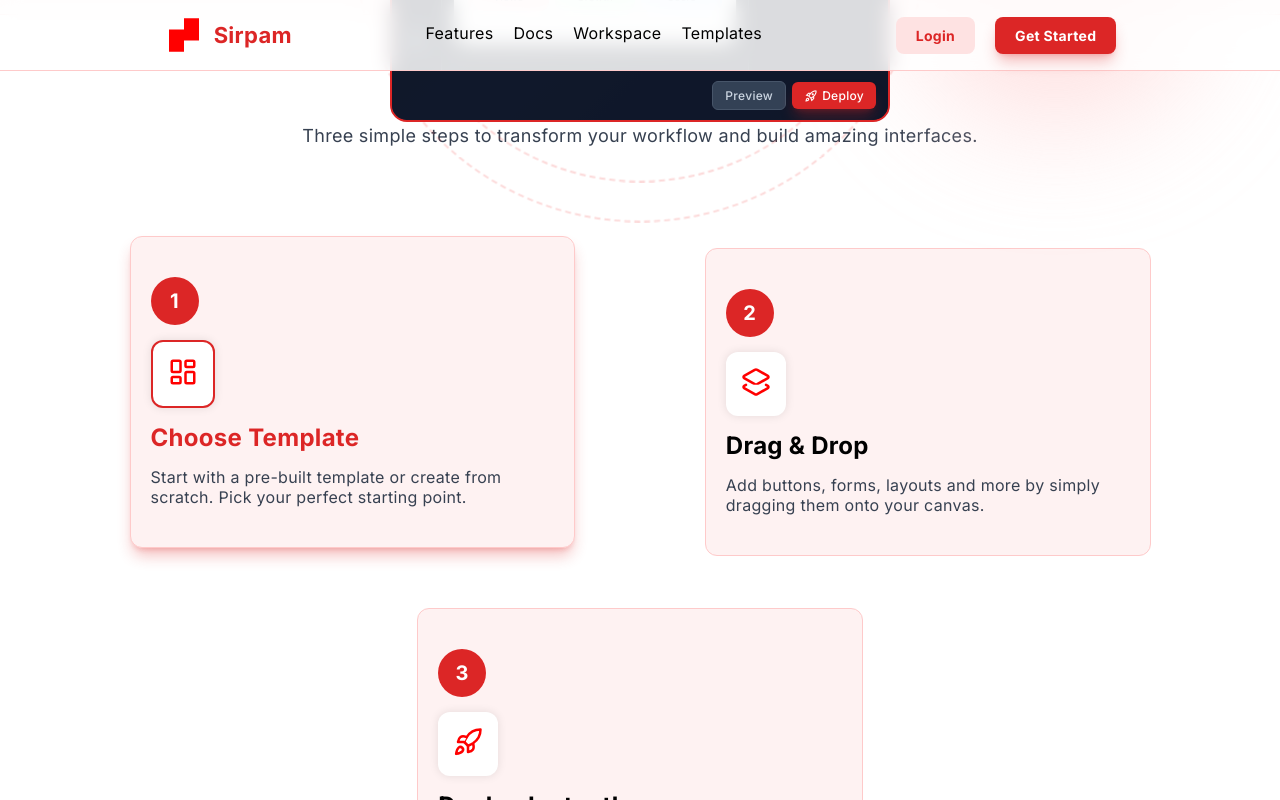
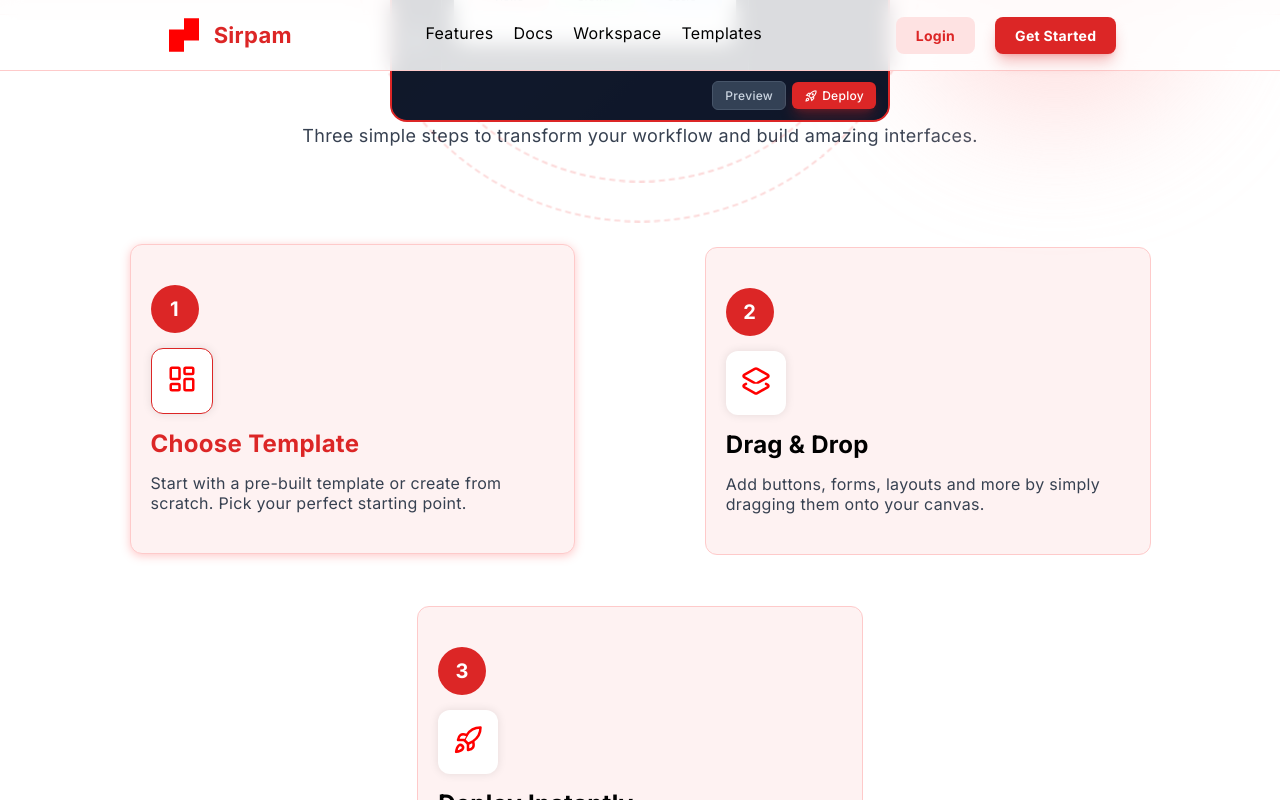
Before and after one commit to PooranaSelvan/UI-Builder, a React (Vite) app in the folder frontend/: page / in a window 1280 px wide. In both pictures the pointer is over the element 352 px from the left and 1216 px from the top of the page. Shown: the part 816-1616 px from the top of the page. Built offline with nearby package versions, Linux system fonts and the light colour scheme.

Commit message:
Changed Styles

```diff
--- a/frontend/src/pages/home/homePage.css
+++ b/frontend/src/pages/home/homePage.css
@@ -150,14 +150,14 @@
 }
 
 .steps-card:hover {
-     transform: translateY(-10px);
-     box-shadow: var(--btn-shadow-normal);
+     transform: translateY(-2px);
+     box-shadow: 0px 2px 10px rgba(255, 128, 128, 0.432);
 }
 .steps-card:hover .step-heading {
      color: var(--primary);
 }
 .steps-card:hover .step-icon {
-     border: 2px solid var(--primary);
+     border: 1px solid var(--primary);
 }
 
 .step-number {
```
